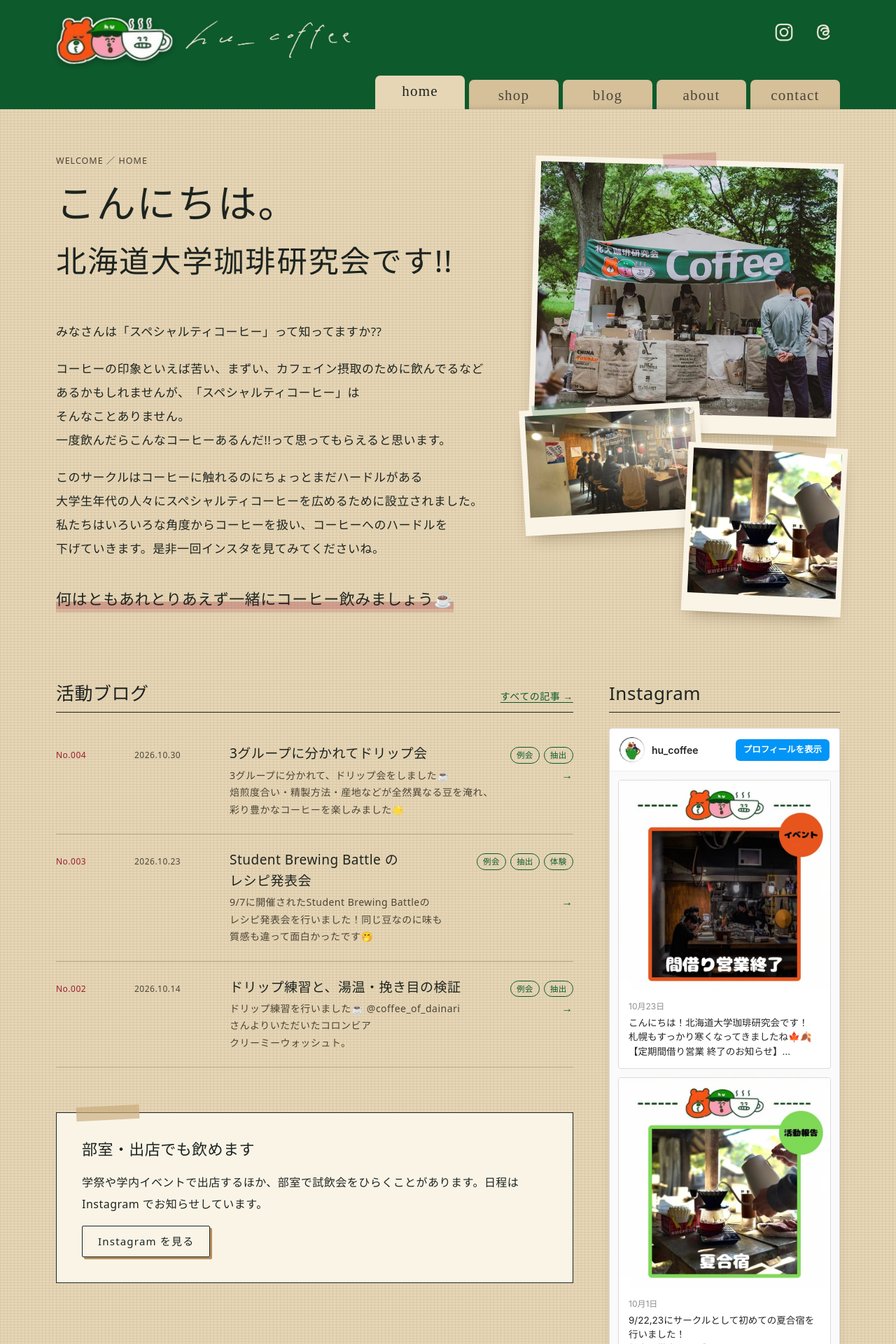
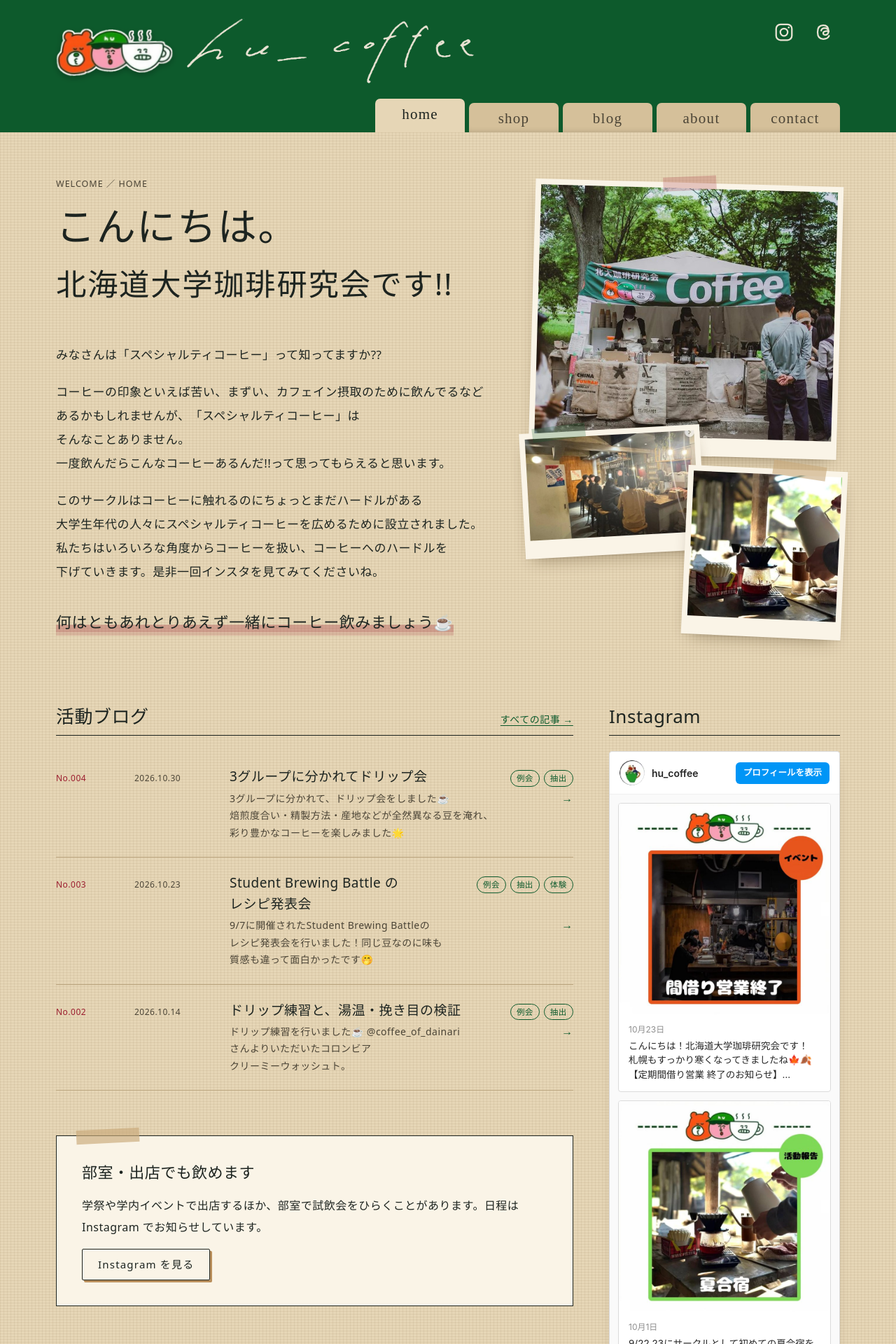
Before and after one commit to gmgngnm/hu_coffee, a Jekyll site: the page built from index.html, in a window 1280 px wide. Shown: the top 1920 px of the page at 70% size. Built offline with Jekyll 4.4.1, drawn with Linux system fonts in a browser that asks for light colours; some web fonts are replaced.

Commit message:
ヘッダーの手書きの hu_coffee を1.75倍に
PC は高さ58px→101px。スマホは幅128px→224pxを目安に、SNS のアイコンと重ならない
大きさまでに抑える（幅390pxの画面で約1.6倍、430px以上で1.75倍）。

Co-Authored-By: Claude Opus 5.5 <noreply@anthropic.com>
Claude-Session: https://claude.ai/code/session_01SJAjaDFs9AxovdXkUsc4Np

```diff
--- a/assets/css/main.css
+++ b/assets/css/main.css
@@ -75,7 +75,7 @@ h1, h2, h3 { font-family: var(--f-head); font-weight: 400; line-height: 1.45; le
 .brand:hover .brand__logo { transform: rotate(0deg) scale(1.03); }
 /* 手書きの hu_coffee。線の形だけの画像をマスクにして、表紙の文字色で塗る（暗い配色でもそのまま読める） */
 .brand__sign {
-  display: block; height: 58px; aspect-ratio: 2346 / 566; background: var(--cover-ink);
+  display: block; height: 101px; aspect-ratio: 2346 / 566; background: var(--cover-ink);
   -webkit-mask: url("../img/hu_coffee-sign.png") center / contain no-repeat;
           mask: url("../img/hu_coffee-sign.png") center / contain no-repeat;
 }
@@ -477,15 +477,17 @@ input:focus, textarea:focus, select:focus { outline: none; border-bottom-color:
   .products { grid-template-columns: minmax(0, 1fr); }
   body { font-size: 15.5px; }
   .site-head { padding-top: 16px; }
-  .brand__sign { height: 40px; }
   .brand { max-width: 100%; }
-  .brand__sign { flex: 0 1 auto; min-width: 0; height: auto; width: min(128px, calc(100vw - 2 * var(--gutter) - 120px)); }
+  /* 手書きの hu_coffee は 1.75 倍（224px）。入りきらない幅の画面では、アイコンと重ならない大きさまで縮める
+     （157px＝イラスト67＋すき間8＋SNS 74＋すき間8） */
+  .brand__sign { flex: 0 1 auto; min-width: 0; height: auto; width: min(224px, calc(100vw - 2 * var(--gutter) - 157px)); }
   .brand__logo { height: 27px; }
   .site-head__inner { padding-bottom: 9px; }
   .head-sns { gap: 6px; padding-top: 2px; }
   .head-sns a { width: 34px; height: 34px; }
   .head-sns svg { width: 22px; height: 22px; }
-  .brand { gap: 12px; }
+  .brand { gap: 8px; }
+  .site-head__inner { gap: 8px; }
   /* PC と同じく、ロゴは左・タブは右。タブは字を小さくして右側にまとめる */
   .tabs__list { gap: 3px; }
   .tab { min-width: 0; padding: 8px 9px 7px; letter-spacing: 0; }
```
